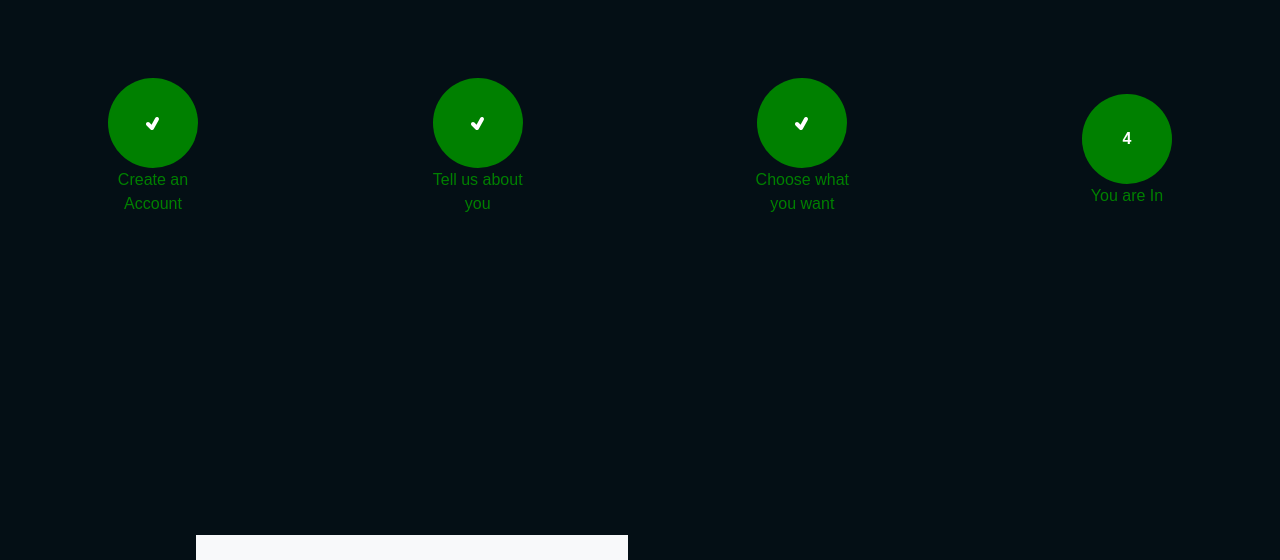
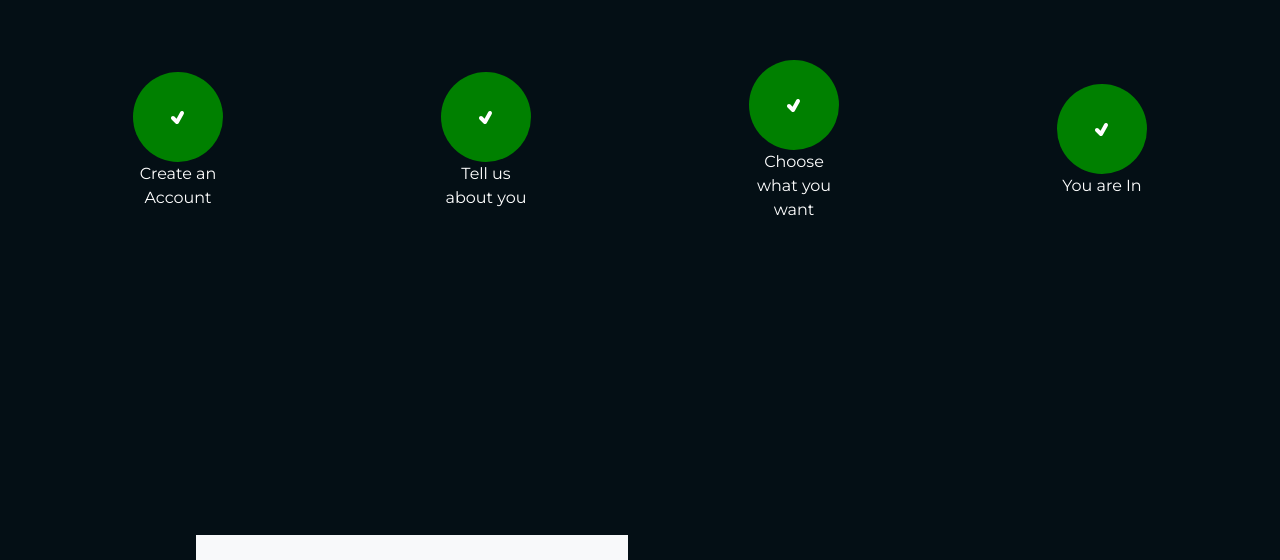
Before and after one commit to Adhi2624/solopro, a React (Create React App) app in the folder frontend/: page / in a window 1280 px wide. Shown: the part 1380-1940 px from the top of the page. Built offline with nearby package versions, Linux system fonts and the light colour scheme.

Commit message:
Update Timeline.js

```diff
--- a/frontend/src/components/Timeline.js
+++ b/frontend/src/components/Timeline.js
@@ -1,5 +1,6 @@
 import React, { useState, useEffect, useRef } from "react";
 import { TiTick } from "react-icons/ti";
+import "../css/steeper.css"; // Import the CSS file
 
 const Stepper = () => {
   const steps = ["Create an Account", "Tell us about you", "Choose what you want", "You are In"];
@@ -40,90 +41,34 @@ const Stepper = () => {
         if (currentStep === steps.length) {
           setComplete(true);
         }
-      }, 100000); // Delay each step animation by 200ms
+      }, 1000); // Delay each step animation by 200ms
       return () => clearTimeout(timer);
     }
   }, [currentStep, steps.length]);
 
   return (
-    <div
-      style={{
-        display: "flex",
-        flexDirection: "column",
-        alignItems: "center",
-        height: "90vh",
-        justifyContent: "center",
-      }}
-    >
-      <div
-        style={{
-          display: "flex",
-          justifyContent: "space-between",
-          width: "80%",
-        }}
-      >
+    <div className="stepper-container">
+      <div className="steps-wrapper">
         {steps.map((step, i) => (
           <div
             key={i}
             ref={(ref) => (stepRefs.current[i] = ref)}
-            style={{
-              position: "relative",
-              display: "flex",
-              flexDirection: "column",
-              justifyContent: "center",
-              alignItems: "center",
-              width: 50,
-            }}
             className={`step-item ${
               currentStep >= i + 1 ? "active" : ""
             } ${complete && currentStep > i + 1 ? "complete" : ""}`}
             data-step={i + 1}
           >
-            <div
-              style={{
-                width: 90,
-                height: 90,
-                display: "flex",
-                alignItems: "center",
-                justifyContent: "center",
-                zIndex: 10,
-                position: "relative",
-                backgroundColor:
-                  currentStep > i ? "green" : "slate", // Apply green color to the circles up to the current step
-                borderRadius: "50%",
-                fontWeight: 600,
-                color: "white",
-              }}
-              className="step"
-            >
+            <div className="step-circle">
               {currentStep > i + 1 || complete ? (
                 <TiTick size={24} />
               ) : (
                 i + 1
               )}
             </div>
-            <p
-              style={{
-                color: complete ? "white" : "Green",width: 100,fontStyle:"montserrat",textAlign: "center",
-              }}
-              className="text-gray-500"
-            >
+            <p className="step-label">
               {step}
             </p>
-            {i !== steps.length - 1 && (
-              <div
-                style={{
-                  content: "",
-                  backgroundColor: "slate",
-                  direction: "flex",
-                  width: "100%",
-                  height: 9,
-                  right: "70%",
-                  top: "33.33%",
-                  transform: "translateY(-50%)",
-                }}
-              />
-            )}
+
           </div>
         ))}
       </div>
```
